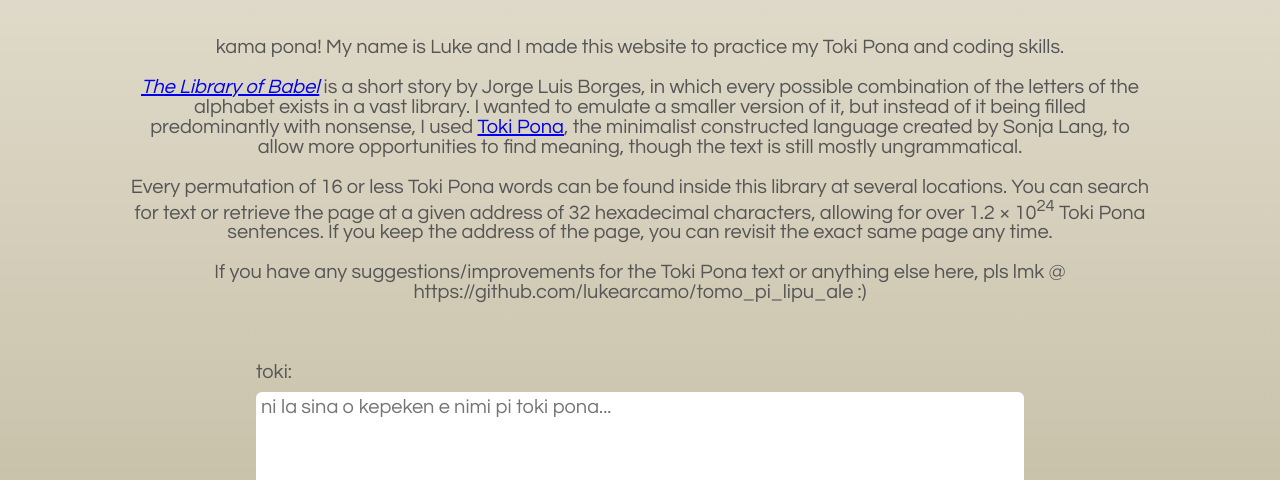
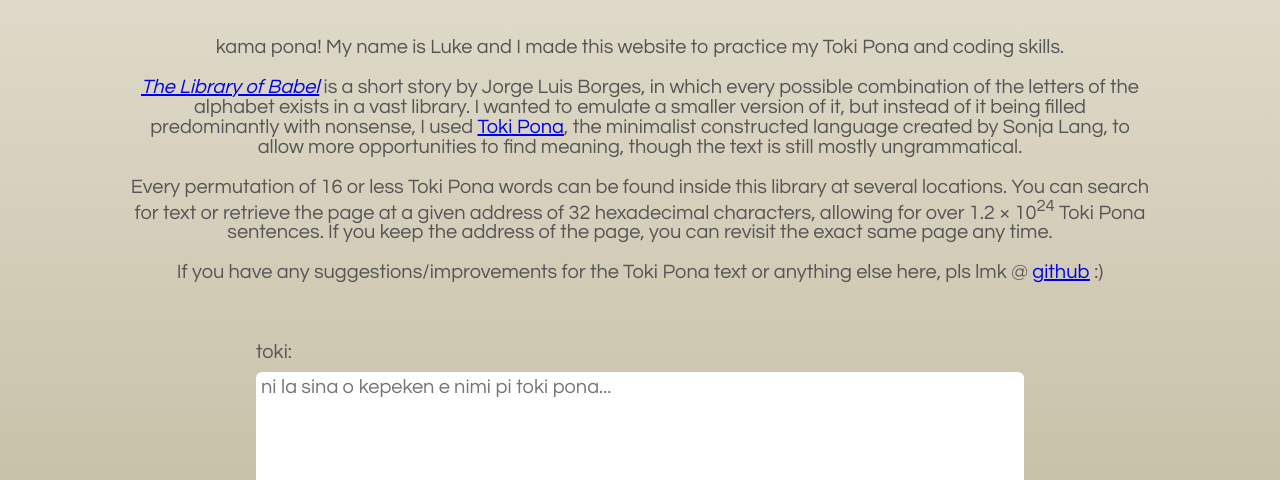
Before and after one commit to lukearcamo/tomo_pi_lipu_ale, a plain HTML site: page index.html in a window 1280 px wide. Shown: the part 320-800 px from the top of the page. Drawn offline with Linux system fonts and the light colour scheme.

Commit message:
Update index.html

```diff
--- a/index.html
+++ b/index.html
@@ -78,7 +78,7 @@
             allowing for over 1.2 × 10<sup>24</sup> Toki Pona sentences.
             If you keep the address of the page, you can revisit the exact same page any time.
             <br><br>
-            If you have any suggestions/improvements for the Toki Pona text or anything else here, pls lmk @ https://github.com/lukearcamo/tomo_pi_lipu_ale :)
+            If you have any suggestions/improvements for the Toki Pona text or anything else here, pls lmk @ <a href="https://github.com/lukearcamo/tomo_pi_lipu_ale">github</a> :)
             <br><br><br>
         </div>
         <div class="inputSection">
```
